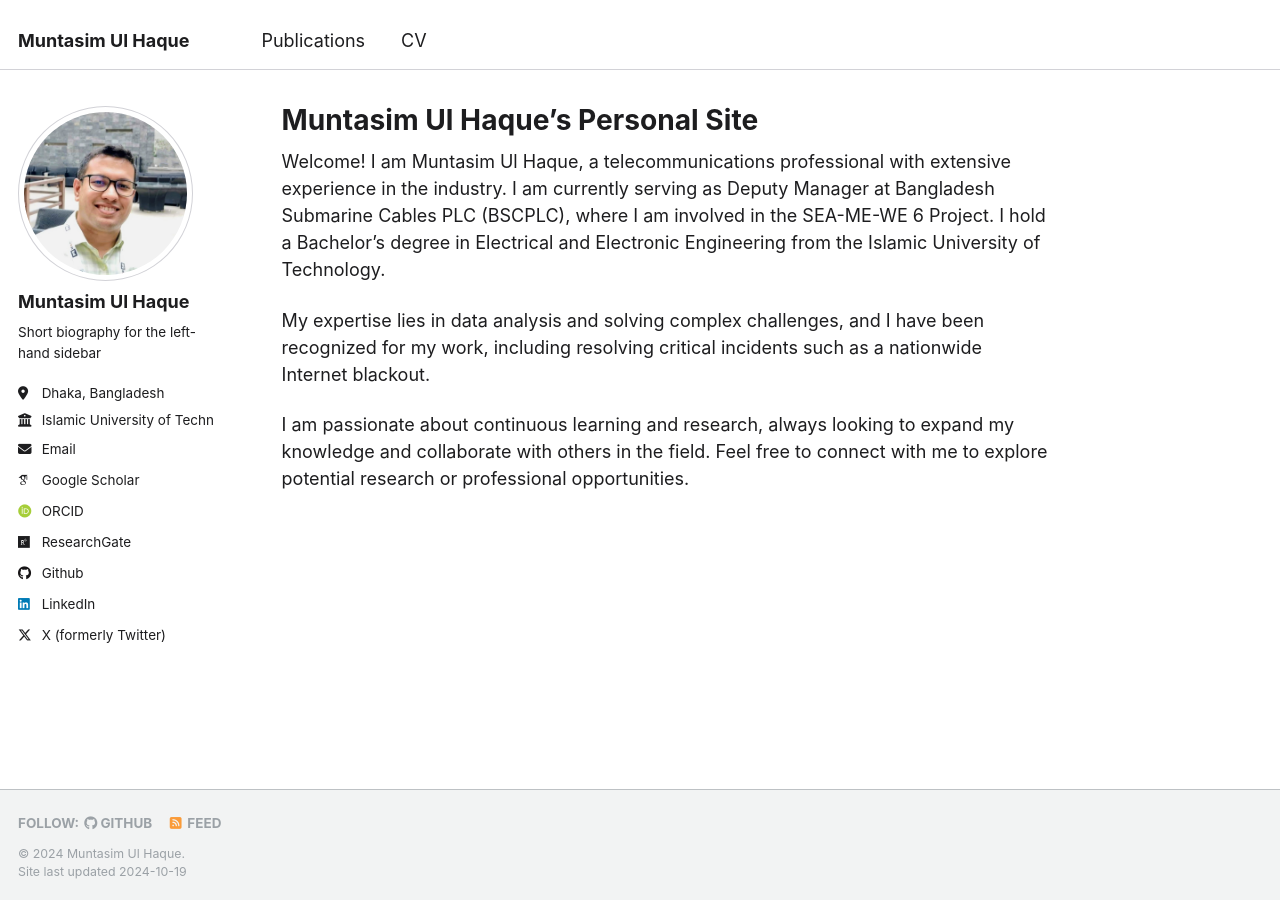
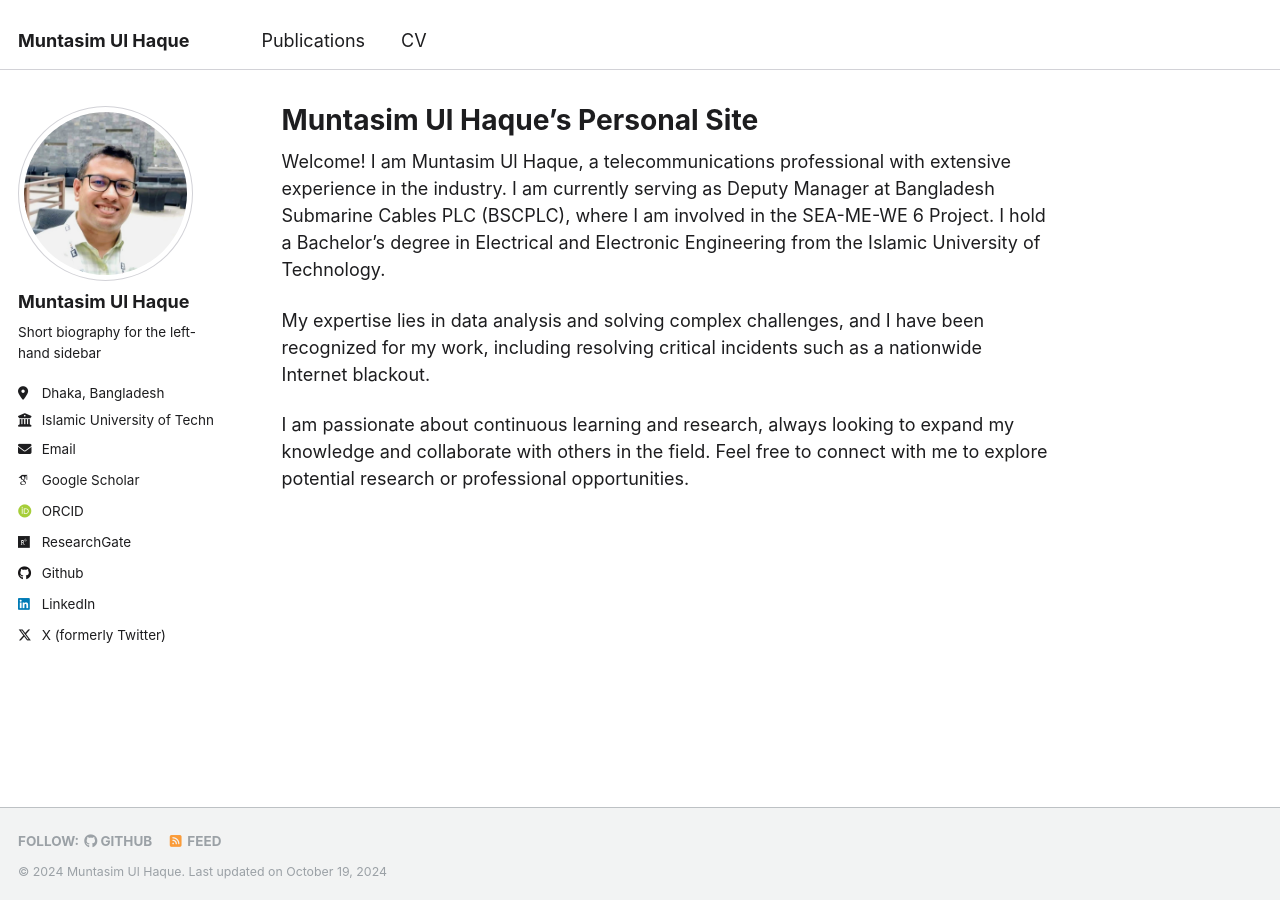
Before and after one commit to muntasimulhaque/muntasimulhaque.github.io, a Jekyll site: the page built from _pages/about.md, in a window 1280 px wide. Built offline with Jekyll 4.4.1, drawn with Linux system fonts in a browser that asks for light colours; some web fonts are replaced.

Commit message:
Update footer.html

```diff
--- a/_includes/footer.html
+++ b/_includes/footer.html
@@ -20,6 +20,5 @@
 {% endif %}
 
 <div class="page__footer-copyright">
-  &copy; {{ site.time | date: '%Y' }} {{ site.name | default: site.title }}.<br />
-  Site last updated {{ "now" | date: '%Y-%m-%d' %}}
+  &copy; {{ site.time | date: '%Y' }} {{ site.name | default: site.title }}. Last updated on {{ "now" | date: '%B %-d, %Y' %}}
 </div>
```
